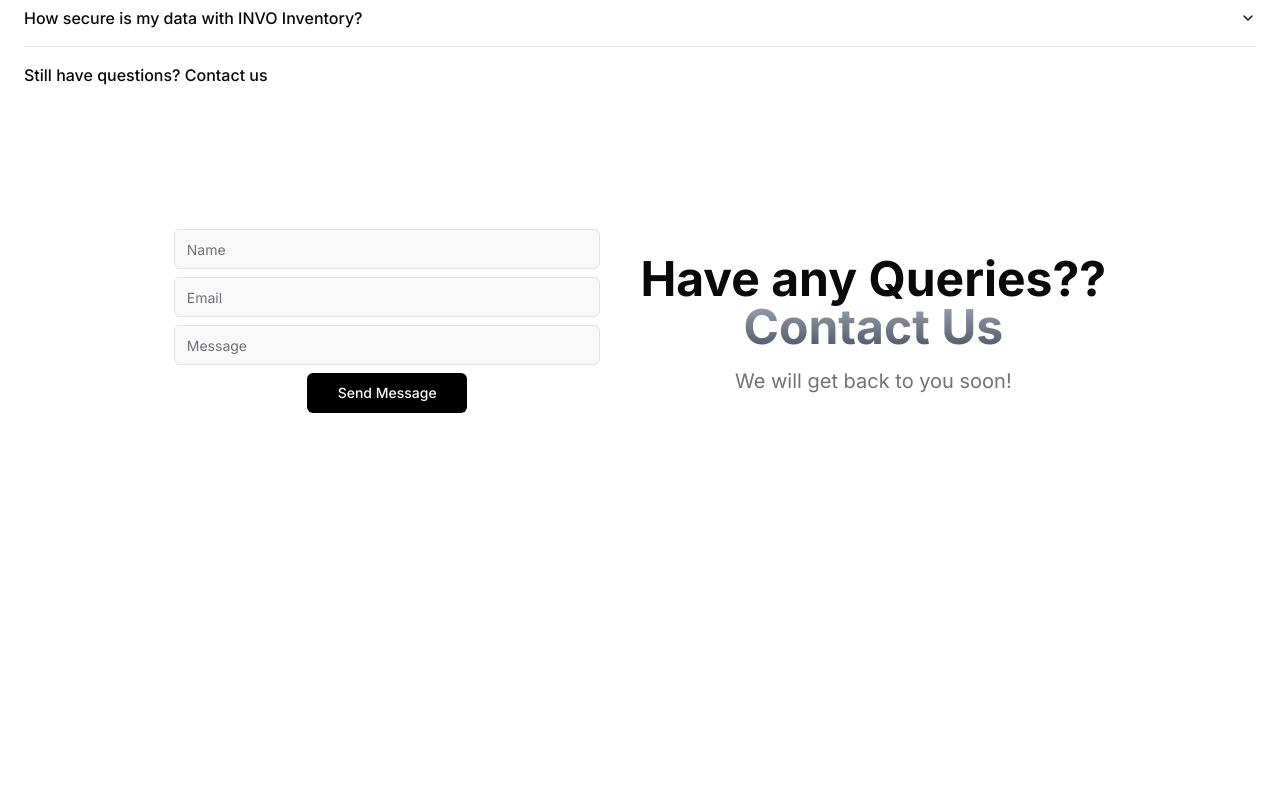
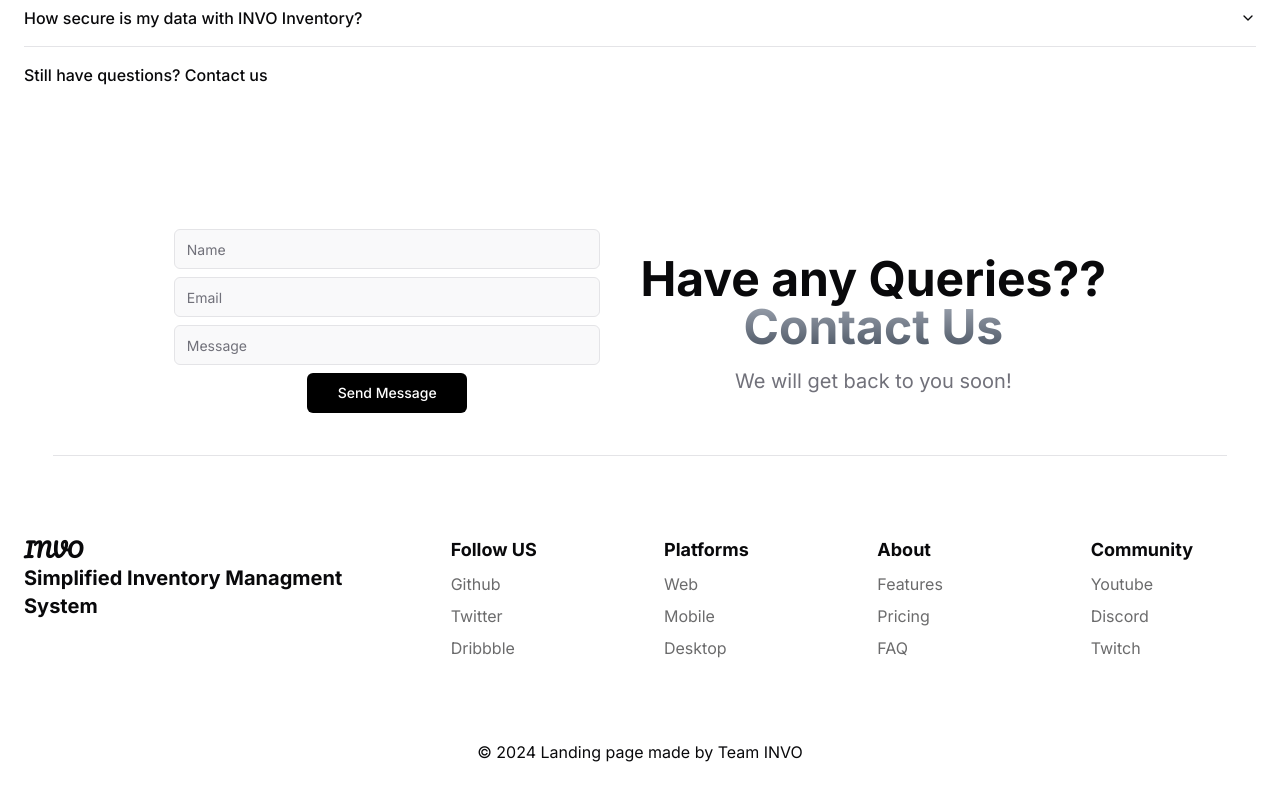
Before and after one commit to krish4693/invo-website, a Next.js app: page / in a window 1280 px wide. Shown: the part 3245-4045 px from the top of the page. Before the commit the page ends 3700 px from the top, so only its background shows below. Built offline with nearby package versions, Linux system fonts and the light colour scheme.

Commit message:
footer created

```diff
--- a/src/app/page.tsx
+++ b/src/app/page.tsx
@@ -6,6 +6,7 @@ import { Features } from "@/components/Features";
 import { Otherfeatures } from "@/components/Otherfeatures";
 import { FAQ } from "@/components/FAQ";
 import { Contactus } from "@/components/Contactus";
+import { Footer } from "@/components/Footer";
 export default function Home() {
   return (
     <main>
@@ -15,6 +16,7 @@ export default function Home() {
       <Otherfeatures />
       <FAQ />
       <Contactus />
+      <Footer/>
 
     </main>
   );
--- a/src/components/mode-toggle.tsx
+++ b/src/components/mode-toggle.tsx
@@ -1,3 +1,4 @@
+"use client"
 import { Button } from "@/components/ui/button";
 import {
   DropdownMenu,
```
